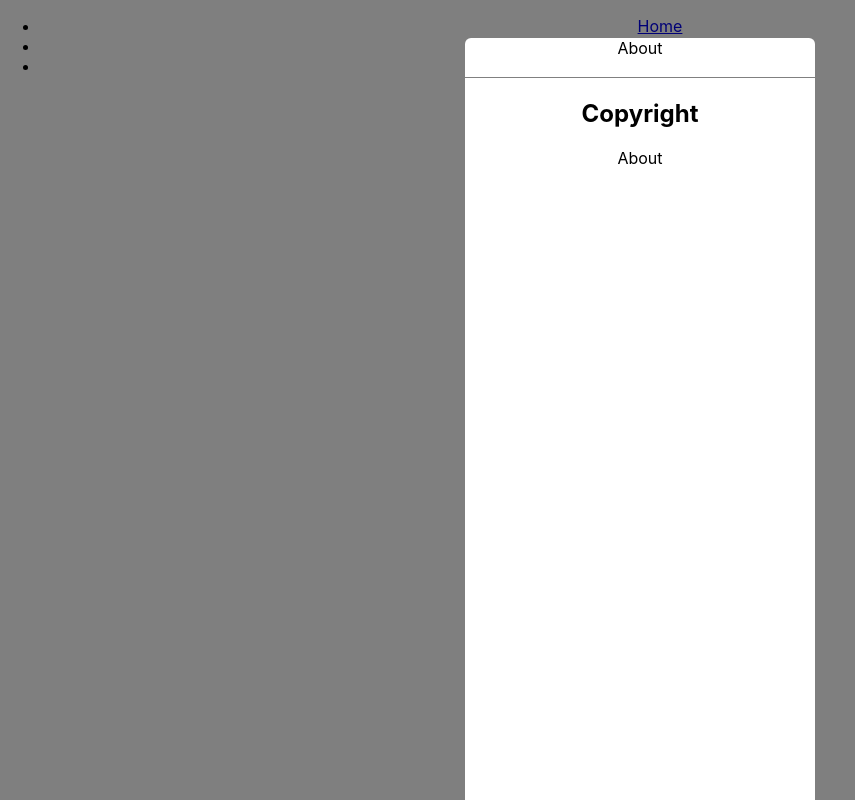
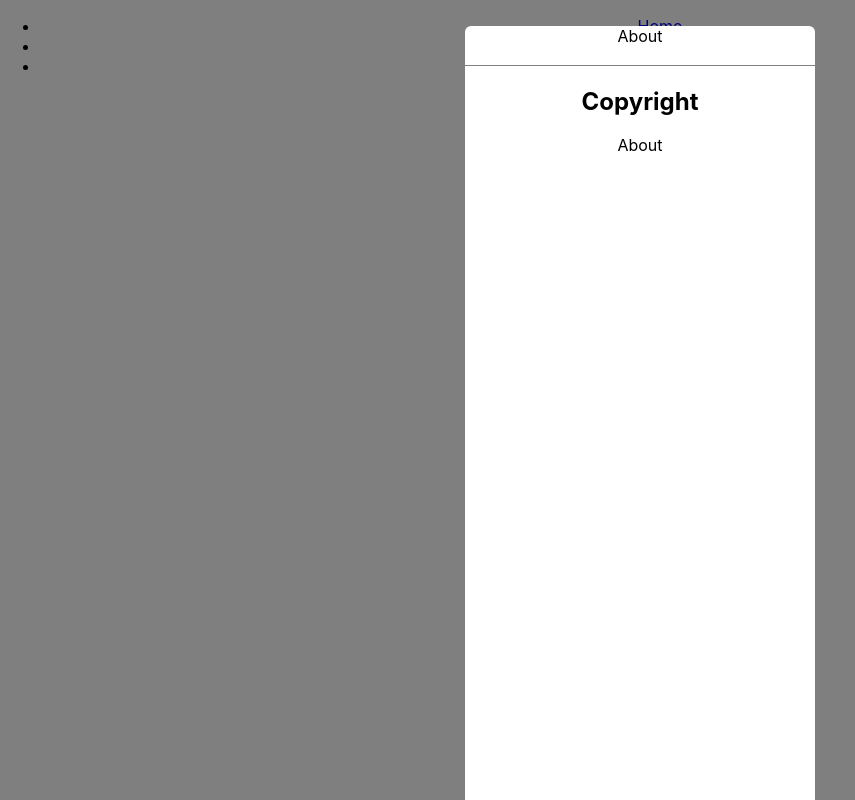
Before and after one commit to a-sunny-day/react-explore, a React app: page /about in a window 1280 px wide. Shown: the whole page, without its empty margins (0-855 px from the left). Built offline with nearby package versions, Linux system fonts and the light colour scheme.

Commit message:
modify modal scss

```diff
--- a/src/components/Modal/Modal.scss
+++ b/src/components/Modal/Modal.scss
@@ -1,3 +1,8 @@
+$modal-header-height: 40px;
+$modal-footer-height: 40px;
+$modal-mask-bg-color: rgba(0, 0, 0, 0.7);
+
+
 .modal{
     z-index: 1000
 }
@@ -21,31 +26,28 @@
 }
 
 .modal__content {
-    display: inline-flex;
-    flex-direction: column;
+    display: inline-block;
+    position: relative;
     max-width: 94%;
     height: auto;
-    margin: 3% auto;
+    margin: 2% auto;
     background: #fff;
     border-radius: 6px;
 }
 
 .modal__header {
-    flex: 0 0 auto;
     width: 100%;
-    height: 40px;
+    height: $modal-header-height;
     border-bottom: 1px solid gray;
 }
 
 .modal__body {
-    flex: 1 1 auto;
     overflow: auto;
 }
 
 .modal__footer {
-    flex: 0 0 auto;
     width: 100%;
-    height: 40px;
+    height: $modal-footer-height;
     border-top: 1px solid gray;
 }
 
```
